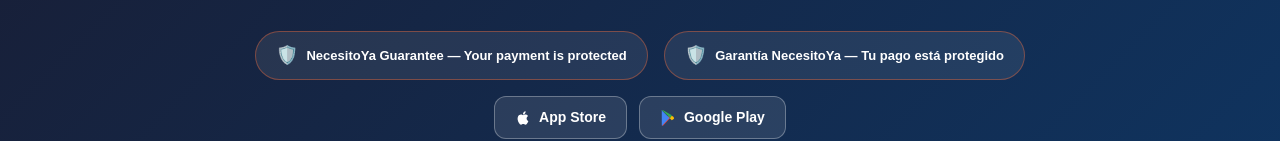
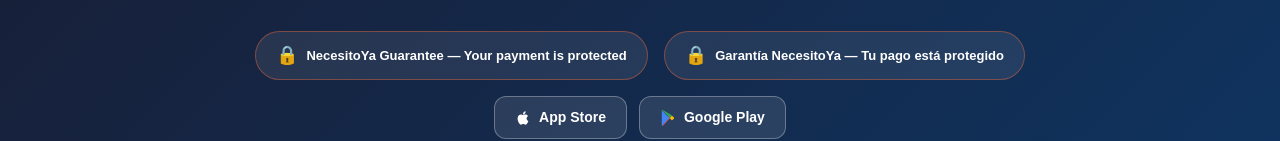
Before and after one commit to Paninche/necesitoya, a Next.js app: page / in a window 1280 px wide. Shown: the part 526-667 px from the top of the page. Built offline with nearby package versions, Linux system fonts and the light colour scheme.

Commit message:
Swap guarantee shield emoji to lock for cross-platform consistency

```diff
--- a/app/page.js
+++ b/app/page.js
@@ -40,11 +40,11 @@ export default function Home() {
         </div>
         <div style={{marginTop: "32px", display: "flex", gap: "16px", justifyContent: "center", flexWrap: "wrap", marginBottom: "8px"}}>
           <div style={{display: "inline-flex", alignItems: "center", gap: "8px", background: "rgba(255,255,255,0.08)", border: "1px solid rgba(255,107,53,0.4)", borderRadius: "30px", padding: "10px 20px"}}>
-            <span style={{fontSize: "18px"}}>🛡️</span>
+            <span style={{fontSize: "18px"}}>🔒</span>
             <span style={{color: "white", fontSize: "13px", fontWeight: "bold"}}>NecesitoYa Guarantee — Your payment is protected</span>
           </div>
           <div style={{display: "inline-flex", alignItems: "center", gap: "8px", background: "rgba(255,255,255,0.08)", border: "1px solid rgba(255,107,53,0.4)", borderRadius: "30px", padding: "10px 20px"}}>
-            <span style={{fontSize: "18px"}}>🛡️</span>
+            <span style={{fontSize: "18px"}}>🔒</span>
             <span style={{color: "white", fontSize: "13px", fontWeight: "bold"}}>Garantía NecesitoYa — Tu pago está protegido</span>
           </div>
         </div>
```
